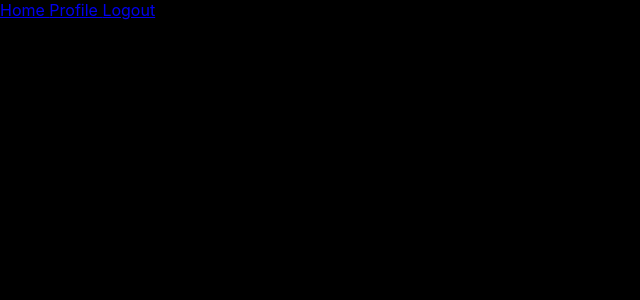
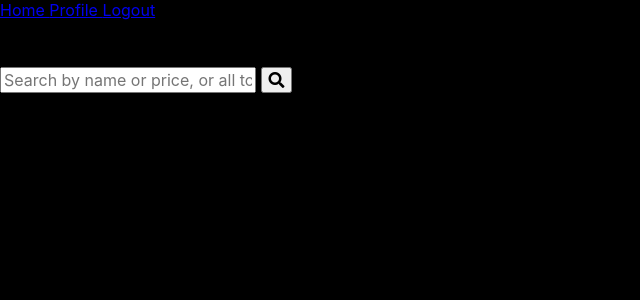
Before and after one commit to Nevsimao03/amzScraper, a Flask app: page /profile in a window 1280 px wide. Shown: the top 300 px of the page, without its empty margins (0-640 px from the left). Run offline with Flask 2, Linux system fonts and the light colour scheme; a user stored in the database is signed in.

Commit message:
working on connecting the scraper to the search in the frontend

```diff
--- /dev/null
+++ b/flask_app/main/search.py
@@ -0,0 +1,3 @@
+@app.route('/search', methods=['GET', 'POST'])
+def search():
+    return render_template('search.html')
--- a/flask_app/main/templates/profile.html
+++ b/flask_app/main/templates/profile.html
@@ -1,7 +1,19 @@
 {% extends "base.html" %}
 
 {% block content %}
-<h1 class="title">
-  Welcome, {{ name }}!
+<h1>
+  <center>Data</center>
 </h1>
+  <form class="search" method="post" action="">
+    <input type="text" placeholder="Search by name or price, or all to see all the data" name="price">
+    <button type="submit"><i class="fa fa-search"></i></button>
+  </form>
+  <p></p>
+  <center>
+  {% for item in data %}
+    <div>
+      <span> {{ result }}</span>
+    </div>
+  {% endfor %}
+  </center>
 {% endblock %}
```
Also changed, not shown: 2 other files.
